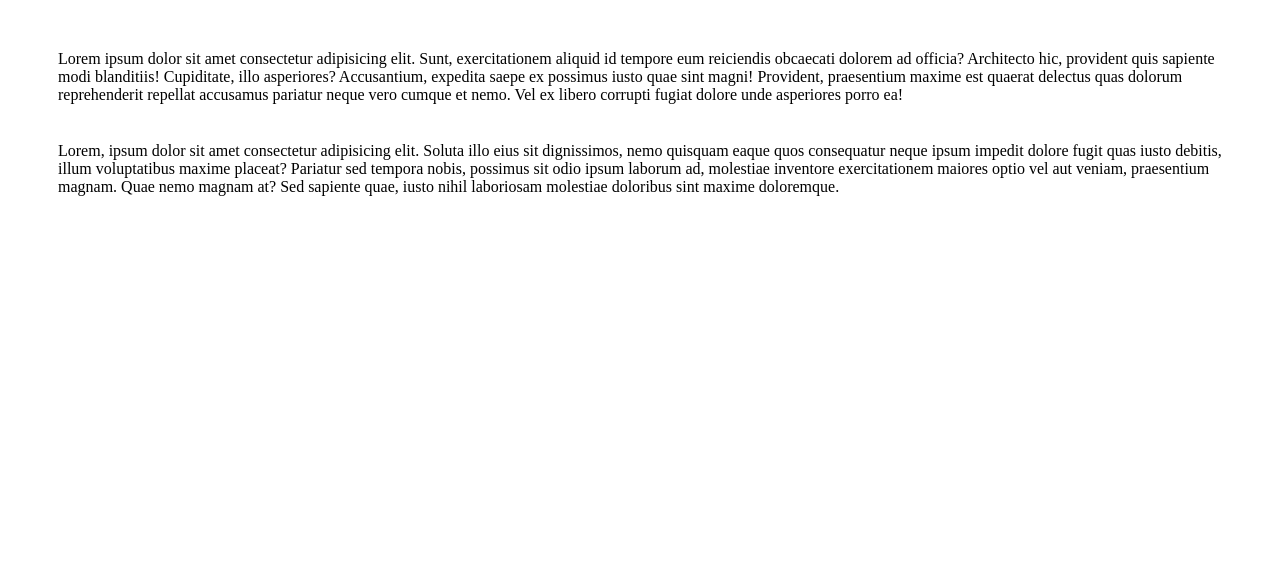
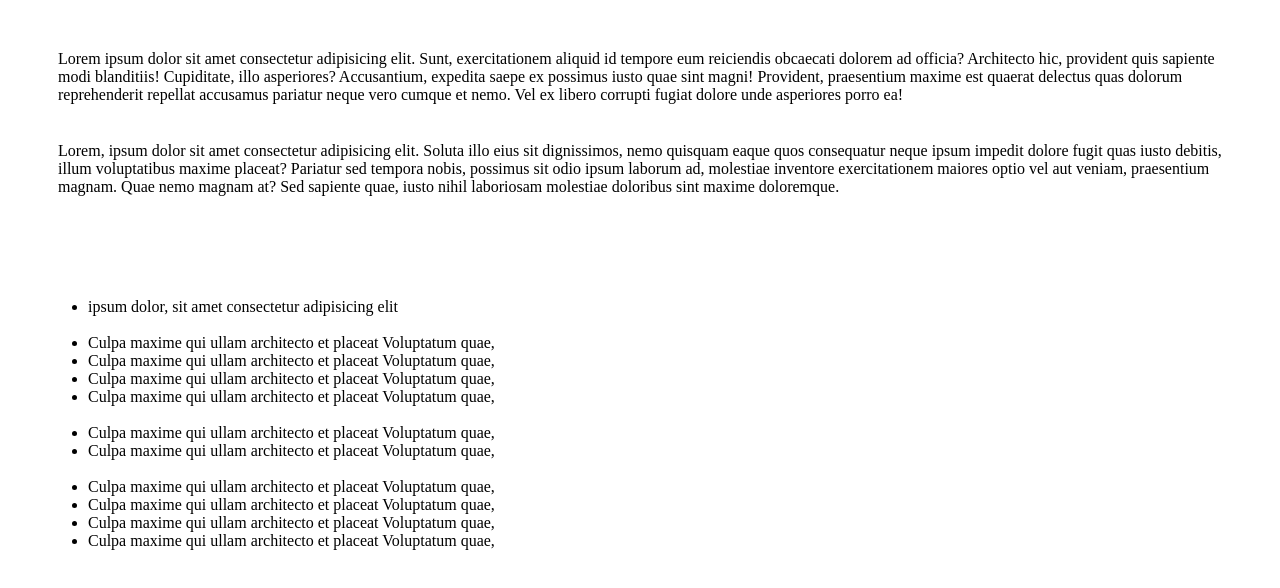
Before and after one commit to rizwankhan3456/item, a plain HTML site: page index.html in a window 1280 px wide. Drawn offline with Linux system fonts and the light colour scheme.

Commit message:
second section

```diff
--- a/index.html
+++ b/index.html
@@ -5,6 +5,12 @@
     <meta http-equiv="X-UA-Compatible" content="IE=edge">
     <meta name="viewport" content="width=device-width, initial-scale=1.0">
     <title>Document</title>
+    <style>
+         #tt{
+            margin-left: 40px;
+        }
+
+    </style>
 </head>
 <body>
     <p style="margin: 50px; margin-bottom: 10px;">Lorem ipsum dolor sit amet consectetur adipisicing elit. Sunt, exercitationem aliquid id tempore eum reiciendis obcaecati dolorem ad officia? Architecto hic, provident quis sapiente modi blanditiis! Cupiditate, illo asperiores? Accusantium, expedita saepe ex possimus iusto quae sint magni! Provident, praesentium maxime est quaerat delectus quas dolorum reprehenderit repellat accusamus pariatur neque vero cumque et nemo. Vel ex libero corrupti fugiat dolore unde asperiores porro ea!</p>
@@ -14,5 +20,27 @@
 
      <br>
      <br>
+
+     <div id="tt">
+
+        <ul>
+          <li>ipsum dolor, sit amet consectetur adipisicing elit <br> <br></li>
+          <li>Culpa maxime qui ullam architecto et placeat Voluptatum quae,<br></li>
+          <li>Culpa maxime qui ullam architecto et placeat Voluptatum quae,<br></li>
+          <li>Culpa maxime qui ullam architecto et placeat Voluptatum quae,<br></li>
+          <li>Culpa maxime qui ullam architecto et placeat Voluptatum quae,<br></li>
+          <br>
+
+          <li>Culpa maxime qui ullam architecto et placeat Voluptatum quae,<br></li>
+          <li>Culpa maxime qui ullam architecto et placeat Voluptatum quae,<br></li>
+          <br>
+
+          <li>Culpa maxime qui ullam architecto et placeat Voluptatum quae,<br></li>
+          <li>Culpa maxime qui ullam architecto et placeat Voluptatum quae,<br></li>
+          <li>Culpa maxime qui ullam architecto et placeat Voluptatum quae,<br></li>
+          <li>Culpa maxime qui ullam architecto et placeat Voluptatum quae,<br></li>
+        </ul>
+        </div>
+        <br>
 </body>
 </html>
```
